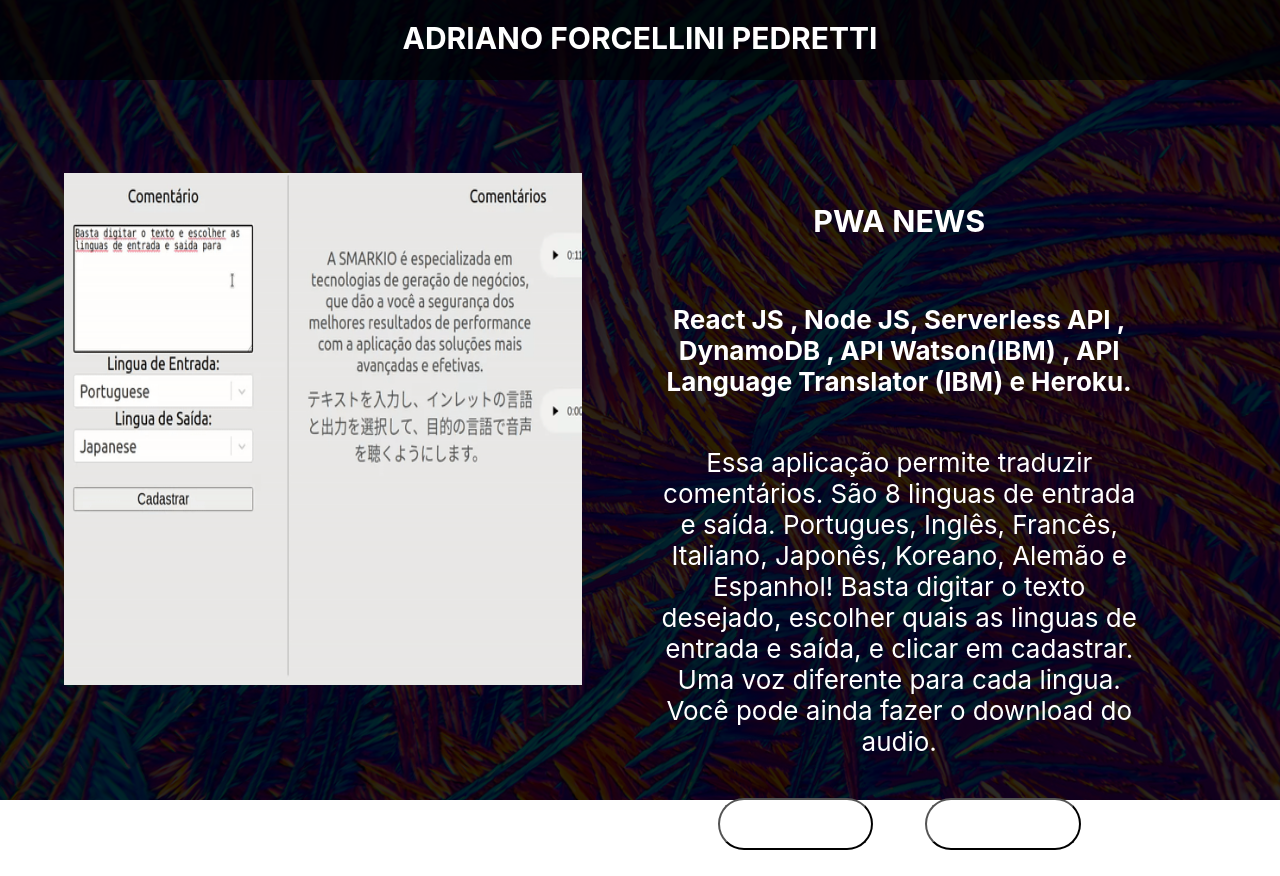
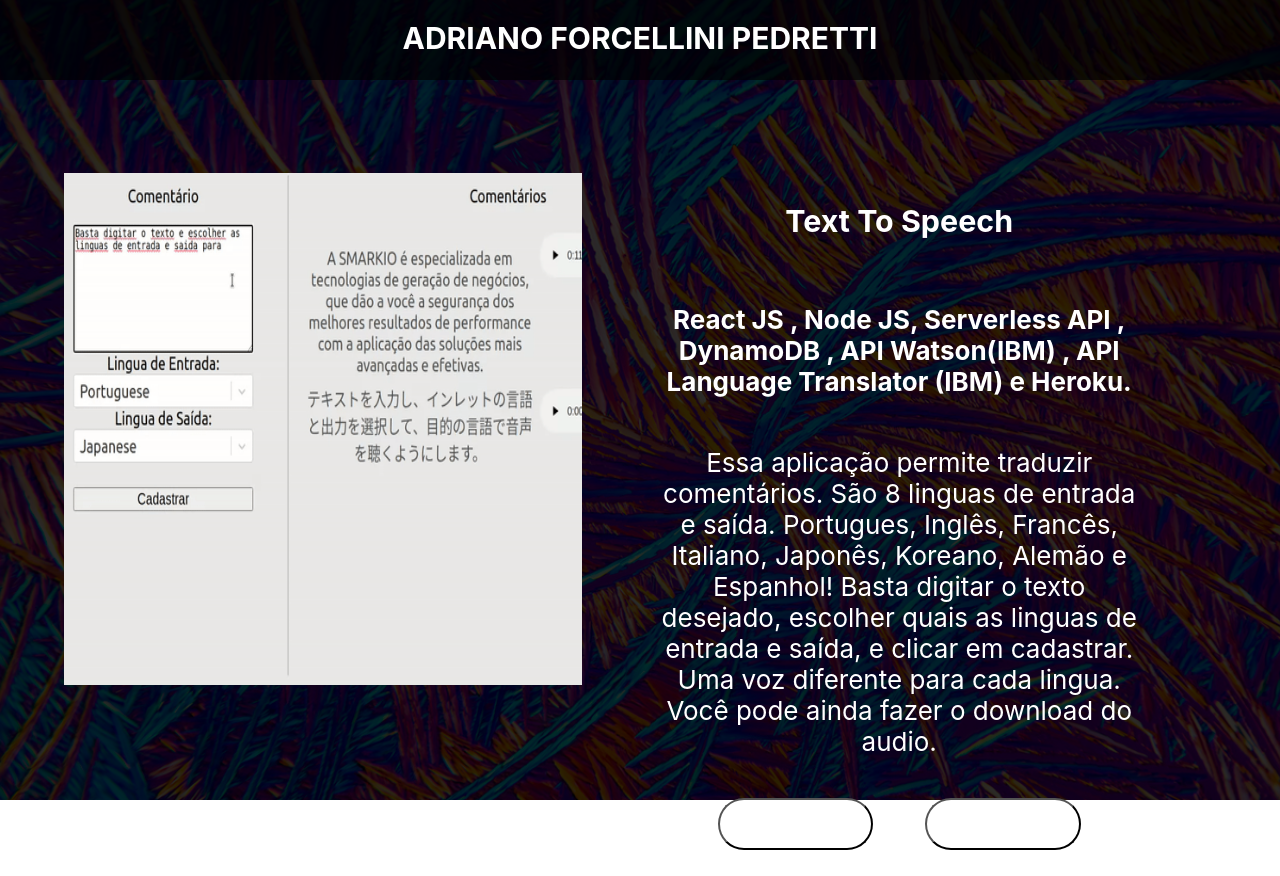
Before and after one commit to adrianoforcellini/adrianoforcellini.github.io, a React (Create React App) app: page /project/text-to-speech in a window 1280 px wide. Built offline with nearby package versions, Linux system fonts and the light colour scheme.

Commit message:
correçao title text-to-speech

```diff
--- a/src/pages/TextToSpeech/aboutWatson.js
+++ b/src/pages/TextToSpeech/aboutWatson.js
@@ -1,5 +1,5 @@
 const aboutWatson = {
-  title: 'PWA NEWS',
+  title: 'Text To Speech',
   technologies: `React JS , Node JS, Serverless API , DynamoDB , API Watson(IBM)
    , API Language Translator (IBM) e Heroku.`,
   info: `Essa aplicação permite traduzir comentários.
```
